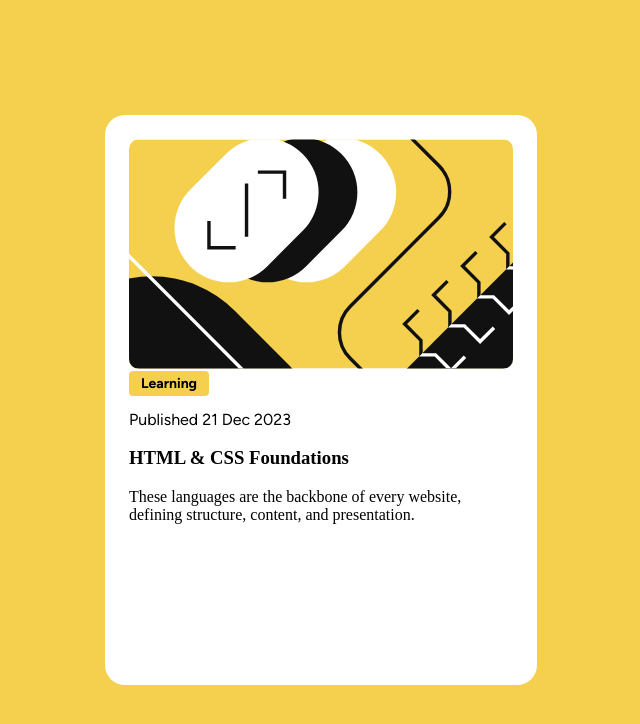
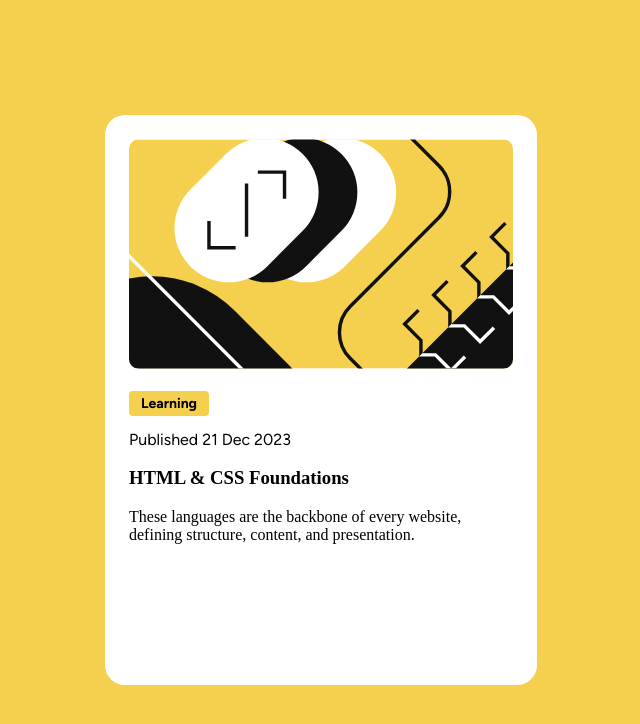
Before and after one commit to SiddhantKo/blog-preview-card, a plain HTML site: page index.html in a window 1280 px wide. Shown: the whole page, without its empty margins (319-959 px from the left). Drawn offline with Linux system fonts and the light colour scheme.

Commit message:
refactor card styles for improved layout and organization

```diff
--- a/styles.css
+++ b/styles.css
@@ -13,6 +13,9 @@ html, body {
     border-radius: 20px;
     padding: 24px;
     row-gap: 70px;
+    display: flex;
+    row-gap: 24px;
+    flex-direction: column;
 }
 
 img {
@@ -45,6 +48,4 @@ p.a {
     font-family: 'Figtree-variable';
 }
 
-.category{
-
-}
+.category {}
```
